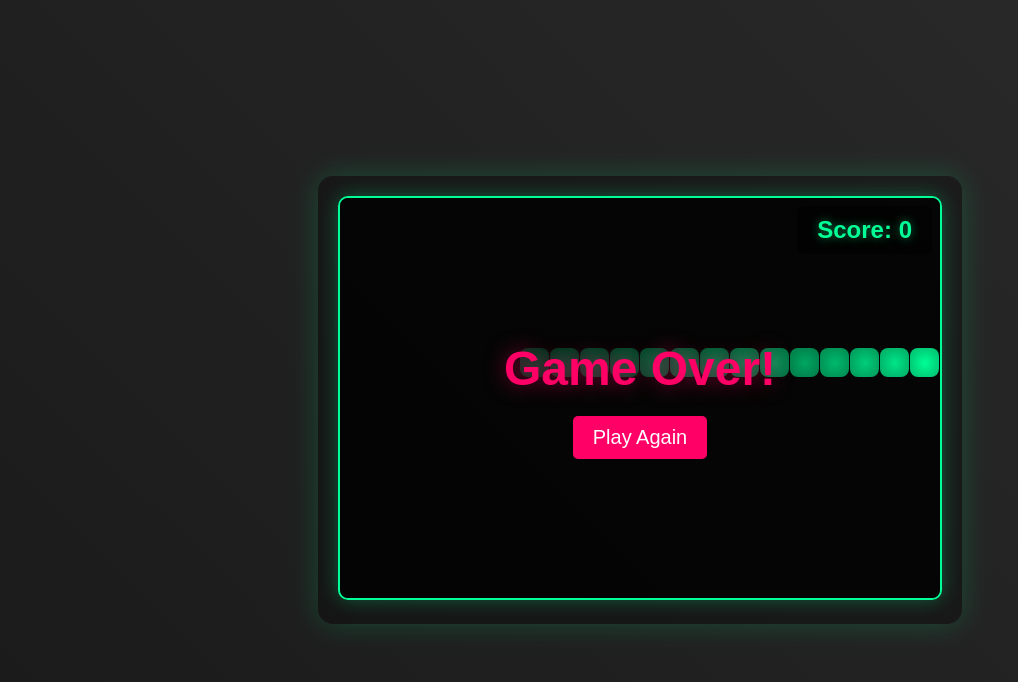
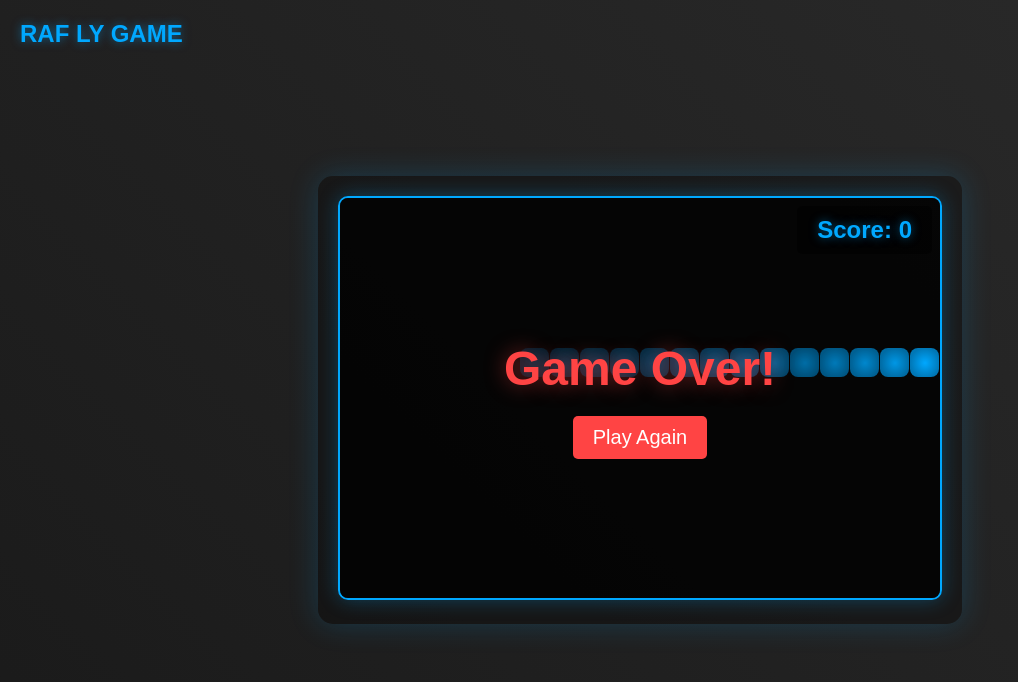
Before and after one commit to hxrijzns/snake-game, a plain HTML site: page index.html in a window 1280 px wide. Both pictures are taken after a click on the button "Start Game". Shown: the whole page, without its empty margins (0-1018 px from the left). Drawn offline with Linux system fonts and the light colour scheme.

Commit message:
add branding

```diff
--- a/index.html
+++ b/index.html
@@ -3,7 +3,7 @@
 <head>
     <meta charset="UTF-8">
     <meta name="viewport" content="width=device-width, initial-scale=1.0">
-    <title>Neon Snake Game</title>
+    <title>Rafly Game - Neon Snake</title>
     <style>
         body {
             margin: 0;
@@ -21,25 +21,25 @@
             padding: 20px;
             border-radius: 15px;
             background: rgba(0, 0, 0, 0.3);
-            box-shadow: 0 0 30px rgba(0, 255, 150, 0.2);
-            display: none; /* Hidden by default */
-            z-index: 1; /* Lower than start screen */
+            box-shadow: 0 0 30px rgba(0, 168, 255, 0.2);
+            display: none;
+            z-index: 1;
         }
 
         #gameCanvas {
-            border: 2px solid #00ff96;
+            border: 2px solid #00a8ff;
             border-radius: 10px;
-            box-shadow: 0 0 20px rgba(0, 255, 150, 0.3);
+            box-shadow: 0 0 20px rgba(0, 168, 255, 0.3);
         }
 
         .score-board {
             position: absolute;
             top: 30px;
             right: 30px;
-            color: #00ff96;
+            color: #00a8ff;
             font-size: 24px;
             font-weight: bold;
-            text-shadow: 0 0 10px rgba(0, 255, 150, 0.5);
+            text-shadow: 0 0 10px rgba(0, 168, 255, 0.5);
             background: rgba(0, 0, 0, 0.5);
             padding: 10px 20px;
             border-radius: 5px;
@@ -50,10 +50,10 @@
             top: 50%;
             left: 50%;
             transform: translate(-50%, -50%);
-            color: #ff0066;
+            color: #ff4444;
             font-size: 48px;
             font-weight: bold;
-            text-shadow: 0 0 20px rgba(255, 0, 102, 0.5);
+            text-shadow: 0 0 20px rgba(255, 68, 68, 0.5);
             text-align: center;
             display: none;
         }
@@ -62,7 +62,7 @@
             margin-top: 20px;
             padding: 10px 20px;
             font-size: 20px;
-            background: #ff0066;
+            background: #ff4444;
             color: white;
             border: none;
             border-radius: 5px;
@@ -71,39 +71,52 @@
         }
 
         .restart-btn:hover {
-            background: #ff0077;
-            box-shadow: 0 0 20px rgba(255, 0, 102, 0.5);
+            background: #ff5555;
+            box-shadow: 0 0 20px rgba(255, 68, 68, 0.5);
         }
 
         .start-screen {
-            position: absolute;
+            position: fixed;
             top: 50%;
             left: 50%;
             transform: translate(-50%, -50%);
             text-align: center;
-            color: #00ff96;
-            z-index: 2; /* Ensure it's above other elements */
+            color: #00a8ff;
+            z-index: 3;
+            pointer-events: all;
         }
 
         .start-btn {
             padding: 15px 30px;
             font-size: 24px;
-            background: #00ff96;
+            background: #00a8ff;
             color: #1a1a1a;
             border: none;
             border-radius: 8px;
             cursor: pointer;
             transition: all 0.3s;
-            box-shadow: 0 0 20px rgba(0, 255, 150, 0.3);
+            box-shadow: 0 0 20px rgba(0, 168, 255, 0.3);
         }
 
         .start-btn:hover {
             transform: scale(1.1);
-            box-shadow: 0 0 30px rgba(0, 255, 150, 0.5);
+            box-shadow: 0 0 30px rgba(0, 168, 255, 0.5);
+        }
+
+        .branding {
+            position: fixed;
+            top: 20px;
+            left: 20px;
+            color: #00a8ff;
+            font-size: 24px;
+            font-weight: bold;
+            text-shadow: 0 0 10px rgba(0, 168, 255, 0.5);
+            z-index: 2;
         }
     </style>
 </head>
 <body>
+    <div class="branding">RAF LY GAME</div>
     <div class="start-screen">
         <button class="start-btn">Start Game</button>
     </div>
@@ -148,8 +161,9 @@
             gameLoop = setInterval(update, 100);
             gameOverScreen.style.display = 'none';
             startScreen.style.display = 'none';
-            gameContainer.style.display = 'block'; // Show game container
+            gameContainer.style.display = 'block';
             isGameStarted = true;
+            canvas.focus();
         }
 
         function generateFood() {
@@ -202,6 +216,7 @@
             ctx.fillStyle = 'rgba(0, 0, 0, 0.1)';
             ctx.fillRect(0, 0, canvas.width, canvas.height);
 
+            // Draw snake
             snake.forEach((segment, index) => {
                 const gradient = ctx.createRadialGradient(
                     segment.x * CELL_SIZE + CELL_SIZE/2,
@@ -213,12 +228,12 @@
                 );
 
                 if (index === 0) {
-                    gradient.addColorStop(0, '#00ff96');
-                    gradient.addColorStop(1, '#00cc77');
+                    gradient.addColorStop(0, '#00a8ff');
+                    gradient.addColorStop(1, '#0077b6');
                 } else {
                     const intensity = 1 - (index / snake.length);
-                    gradient.addColorStop(0, `rgba(0, 255, 150, ${intensity})`);
-                    gradient.addColorStop(1, `rgba(0, 204, 119, ${intensity})`);
+                    gradient.addColorStop(0, `rgba(0, 168, 255, ${intensity})`);
+                    gradient.addColorStop(1, `rgba(0, 119, 182, ${intensity})`);
                 }
 
                 ctx.fillStyle = gradient;
@@ -233,7 +248,10 @@
                 ctx.fill();
             });
 
-            ctx.fillStyle = '#ff0066';
+            // Draw red dot target
+            ctx.fillStyle = '#ff4444';
+            ctx.shadowColor = '#ff4444';
+            ctx.shadowBlur = 20;
             ctx.beginPath();
             ctx.arc(
                 food.x * CELL_SIZE + CELL_SIZE/2,
@@ -243,6 +261,7 @@
                 Math.PI * 2
             );
             ctx.fill();
+            ctx.shadowBlur = 0;
         }
 
         function createParticles(x, y) {
@@ -253,13 +272,12 @@
                 particle.style.top = y + 'px';
                 particle.style.width = '4px';
                 particle.style.height = '4px';
-                particle.style.background = '#00ff96';
+                particle.style.background = '#ff4444';
                 particle.style.borderRadius = '50%';
                 particle.style.pointerEvents = 'none';
                 particle.style.animation = `particle 0.6s ease-out`;
 
                 document.body.appendChild(particle);
-
                 setTimeout(() => particle.remove(), 600);
             }
         }
```
